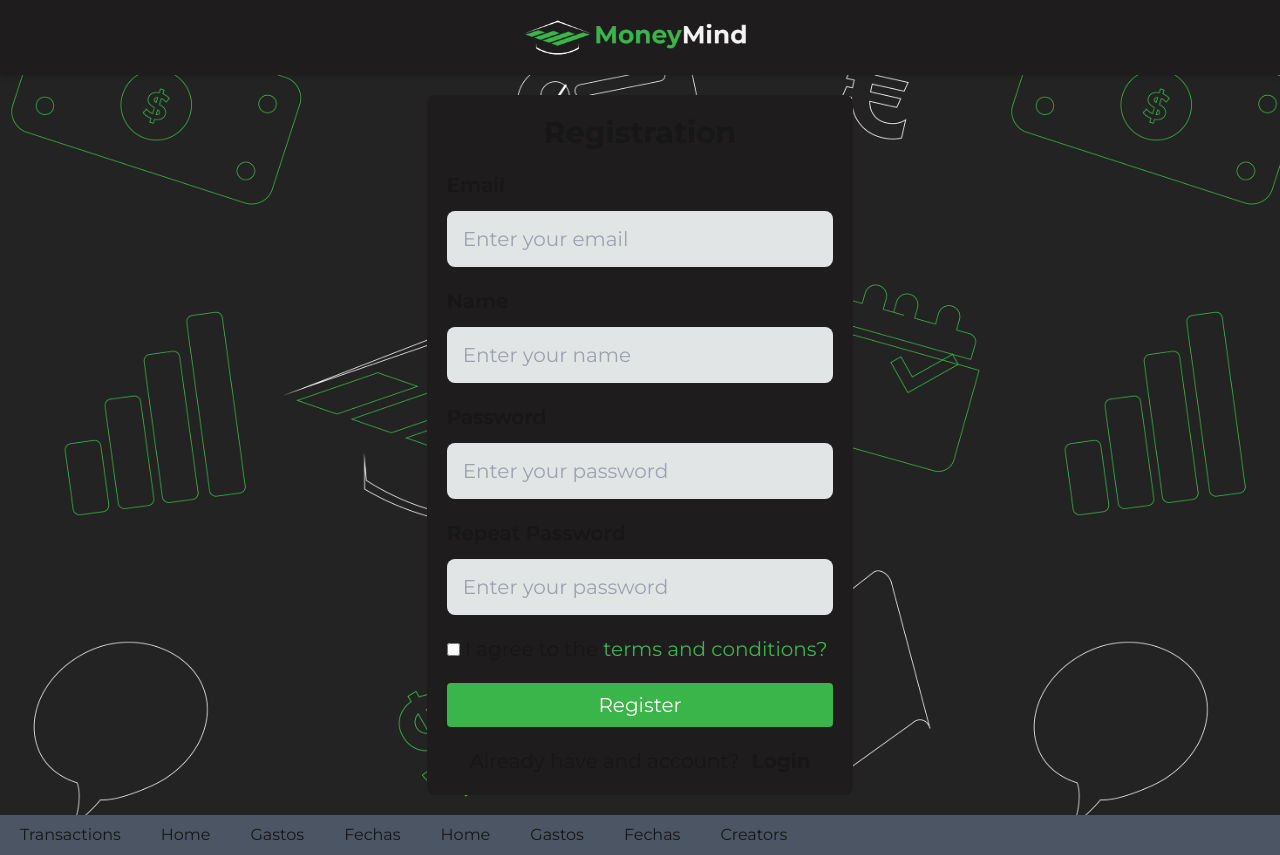
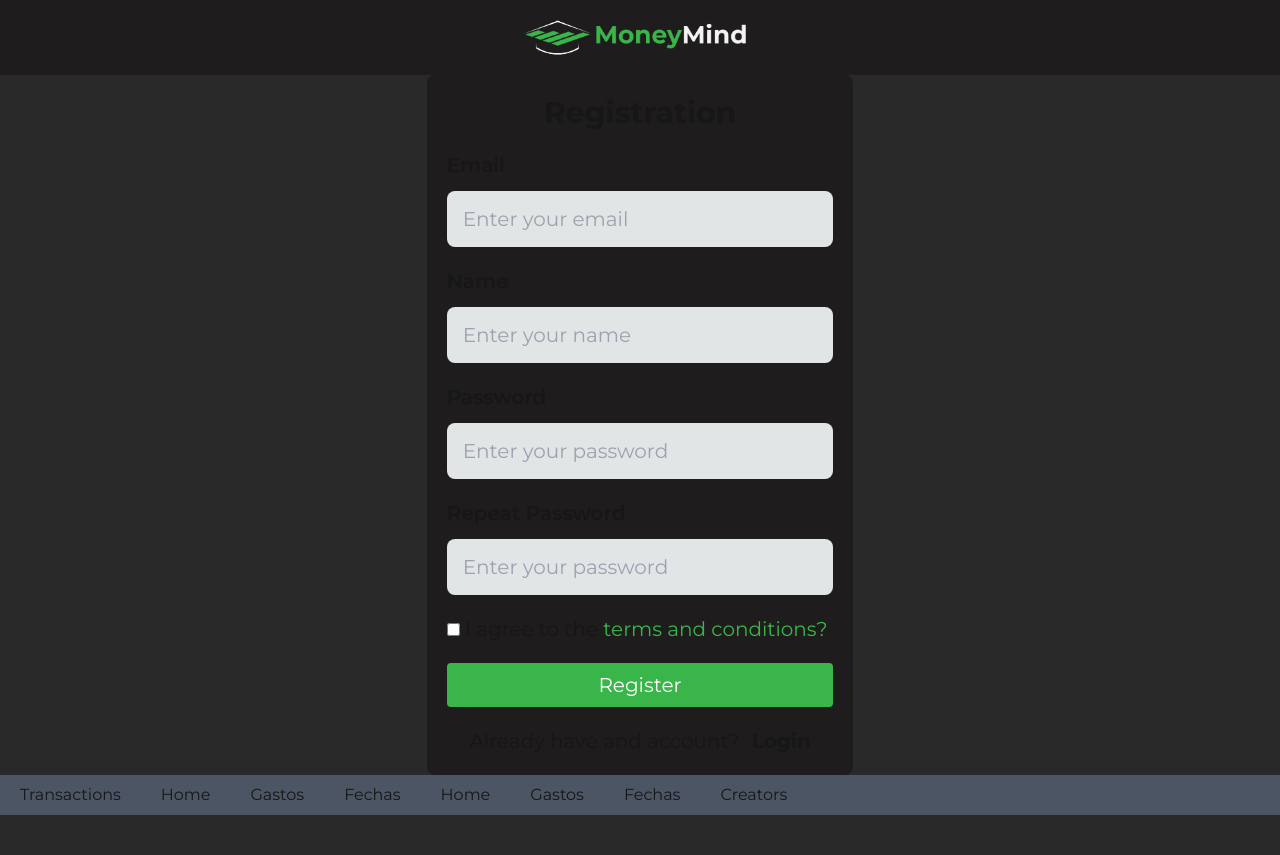
Before and after one commit to Lau-szutner/Money-Mind, a Next.js app in the folder frontend/: page /login in a window 1280 px wide. After the commit the page ends 815 px from the top, so only its background shows below. Built offline with nearby package versions, Linux system fonts and the light colour scheme.

Commit message:
ajustes de dependecias y estilos

```diff
--- a/frontend/src/app/components/Navbar.tsx
+++ b/frontend/src/app/components/Navbar.tsx
@@ -129,7 +129,7 @@ const Navbar: React.FC<Props> = ({ id }) => {
   );
 
   return (
-    <nav className="bg-bgComponents text-white  w-full shadow-md px-10">
+    <nav className="bg-bgComponents text-white w-full h-fit px-10">
       <div className="w-full flex items-center justify-between">
         {pathname == '/login' || pathname === '/' ? (
           title
--- a/frontend/src/app/globals.css
+++ b/frontend/src/app/globals.css
@@ -18,7 +18,7 @@ body {
   color: var(--foreground);
   background-color: #292929;
   font-family: InterVariable, sans-serif;
-  height: 100vh;
+
   /* width: 100vw; */
 }
 
--- a/frontend/src/app/layout.js
+++ b/frontend/src/app/layout.js
@@ -22,8 +22,8 @@ export const metadata = {
 
 export default function RootLayout({ children }) {
   return (
-    <html lang="en" className={montserrat.variable}>
-      <body className="font-sans bg-pattern grid gap-5">
+    <html lang="en" className={`${montserrat.variable} h-full`}>
+      <body className="font-sans h-full grid grid-rows-[auto_1fr_auto]">
         <Navbar />
         {children}
         <Footer />
--- a/frontend/src/app/login/page.js
+++ b/frontend/src/app/login/page.js
@@ -8,7 +8,7 @@ export default function Login() {
   const [hasAccount, setHasAccount] = useState(false);
 
   return (
-    <div className="flex flex-col h-fulln w-full items-center justify-center">
+    <div className="flex flex-col h-full w-full items-center justify-center">
       {hasAccount ? (
         <DoLogin hasAccount={() => setHasAccount(false)}></DoLogin>
       ) : (
```
Also changed, not shown: 1 other file (tests, documents, lock files or other folders).
